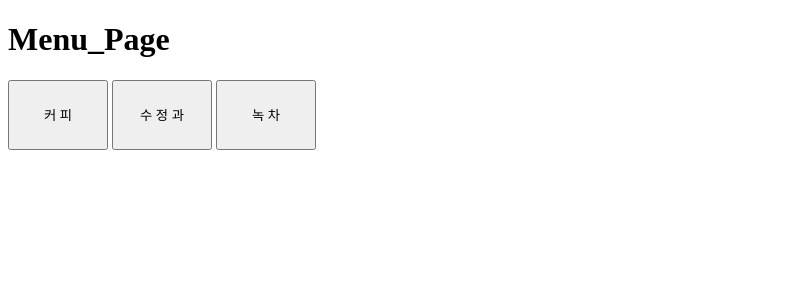
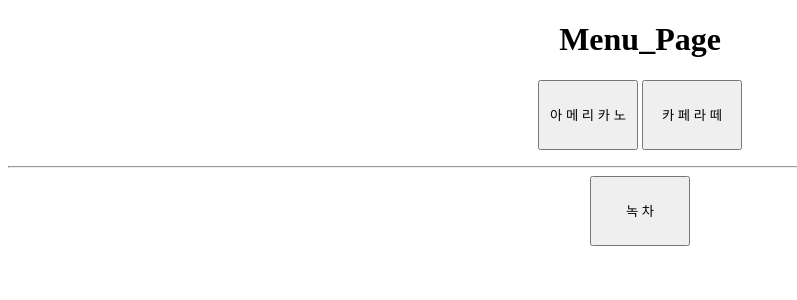
Before and after one commit to I-nkamanda/david, a Flask app: page /menu in a window 1280 px wide. Shown: the top 300 px of the page, without its empty margins (0-797 px from the left). Run offline with Flask 3, Linux system fonts and the light colour scheme.

Commit message:
VSCode에서 메뉴 스타일을 바꿔서 커밋합니다

```diff
--- a/templates/menu.html
+++ b/templates/menu.html
@@ -5,10 +5,14 @@
         <title>Menu Page</title>
     </head>
     <body>
+        <center>
         <p>{{computername}}</p>
         <h1> Menu_Page </h1>
-        <button style="width:100px; height:70px;">커    피</button>
-        <button style="width:100px; height:70px;">수 정 과</button>
-        <button style="width:100px; height:70px;">녹    차</button>
+        <p>
+        <button name="menu1" style="width:100px; height:70px;">아 메 리 카 노</button>
+        <button name="menu2" style="width:100px; height:70px;">카 페 라 떼</button>
+        </p><hr>
+        <button name="menu2" style="width:100px; height:70px;">녹    차</button>
+        </center>
     </body>
 </html>
```
